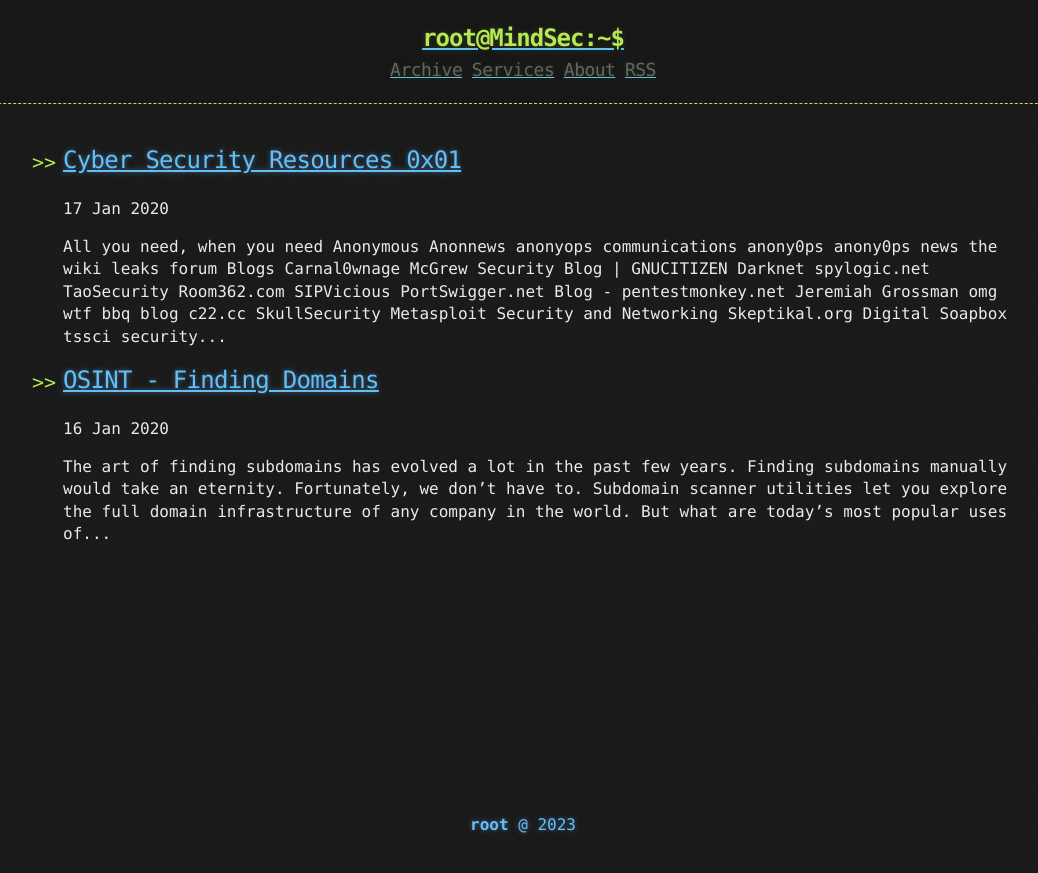
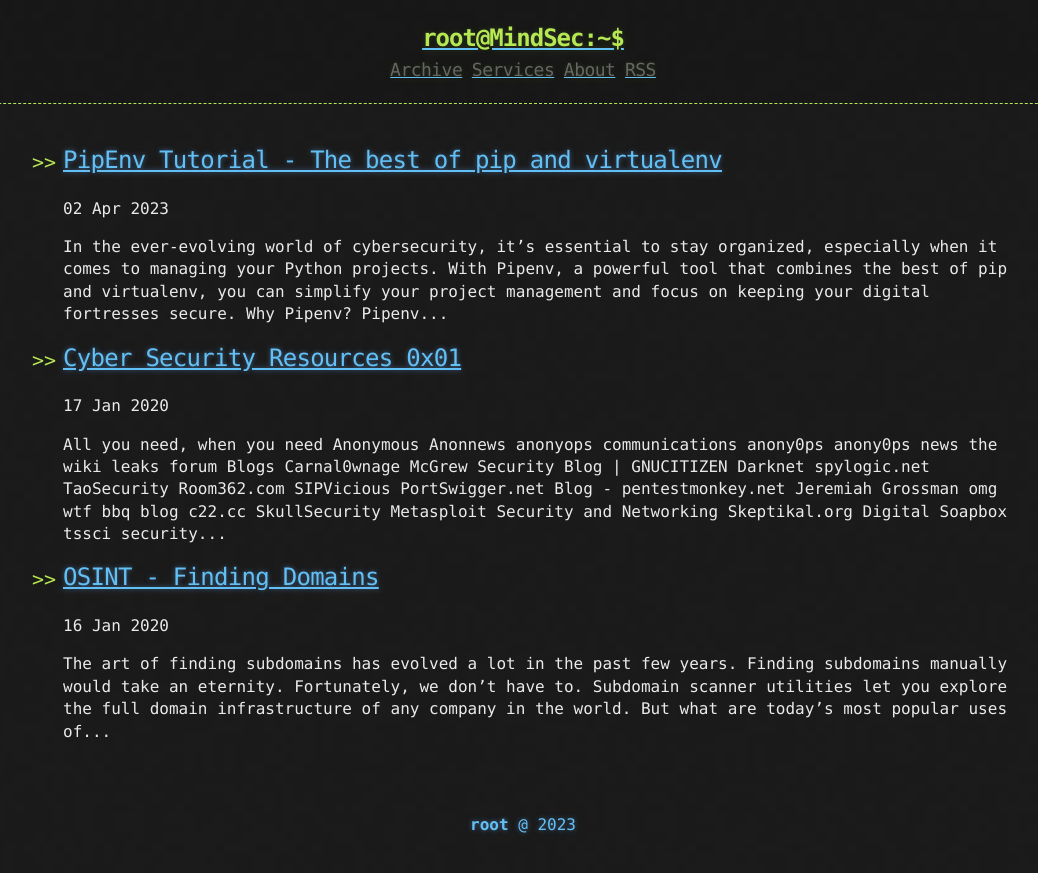
Before and after one commit to marcostolosa/marcostolosa.github.io, a Jekyll site: the page built from index.html, in a window 1280 px wide. Shown: the top 873 px of the page, without its empty margins (117-1155 px from the left). Built offline with Jekyll 4.4.1, drawn with Linux system fonts in a browser that asks for light colours; the list of posts is cut into pages by our own code.

Commit message:
PipEnv posted

````diff
--- a/_config.yml
+++ b/_config.yml
@@ -26,8 +26,10 @@
   - jekyll-seo-tag
   - jekyll-paginate
   - jekyll-sitemap
+  - jekyll-remote-theme
 
 # Custom variables
 owner : "root"
 year : "2017"
 google_analytics: "UA-130228112-1"
+remote_theme: pages-themes/hacker@v0.2.0
--- /dev/null
+++ b/_posts/2023-04-02-PipEnv-Tutorial.md
@@ -0,0 +1,57 @@
+---
+title: PipEnv Tutorial - The best of pip and virtualenv
+published: true
+---
+
+
+In the ever-evolving world of cybersecurity, it's essential to stay organized, especially when it comes to managing your Python projects. With Pipenv, a powerful tool that combines the best of pip and virtualenv, you can simplify your project management and focus on keeping your digital fortresses secure.
+
+### Why Pipenv?
+
+> Pipenv provides a straightforward way to manage project dependencies and create isolated environments. This isolation ensures that each project's libraries do not conflict with each other, making it easier to maintain, share, and deploy your projects.
+
+### Getting Started with Pipenv
+
+* Install Pipenv by running the following command in your terminal:
+```
+$ pip install pipenv
+```
+
+* Create a new project folder and navigate to it:
+```
+$ mkdir MyProject
+$ cd MyProject
+```
+
+* Initialize a virtual environment with Pipenv:
+```
+$ pipenv install
+```
+
+* Activate the virtual environment:
+```
+$ pipenv shell
+```
+
+* Add packages to your project using pipenv install followed by the package name. For example, to add the "requests" package, run:
+```
+$ pipenv install requests
+```
+
+* Run your Python scripts within the virtual environment, ensuring they use the installed packages:
+```
+$ python my_script.py
+```
+
+* When you're done, deactivate the virtual environment with:
+```
+$ exit
+```
+
+### Benefits in Cybersecurity
+
+Pipenv can be particularly beneficial for cybersecurity professionals who often work with multiple tools and libraries. With Pipenv, you can maintain a clean and organized workspace, allowing you to focus on analyzing threats and securing systems without worrying about dependency conflicts.
+
+> Moreover, Pipenv's ability to generate a Pipfile.lock simplifies sharing your projects with team members. This file ensures that everyone is using the same package versions, leading to a more consistent and efficient workflow.
+
+In conclusion, the magic of Pipenv can greatly enhance your Python project management in the realm of cybersecurity. Embrace its power, and fortify your digital domains with ease and confidence.
````
